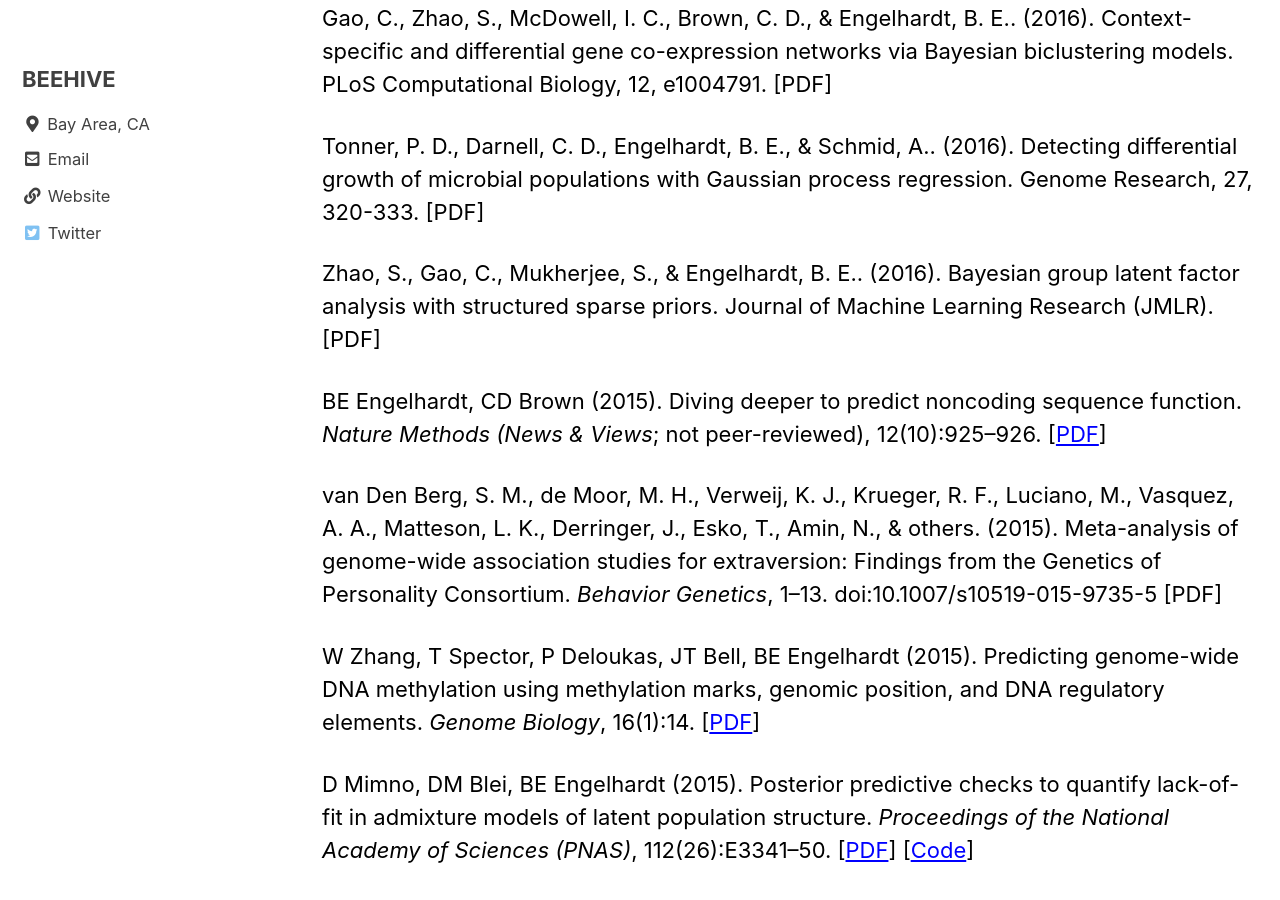
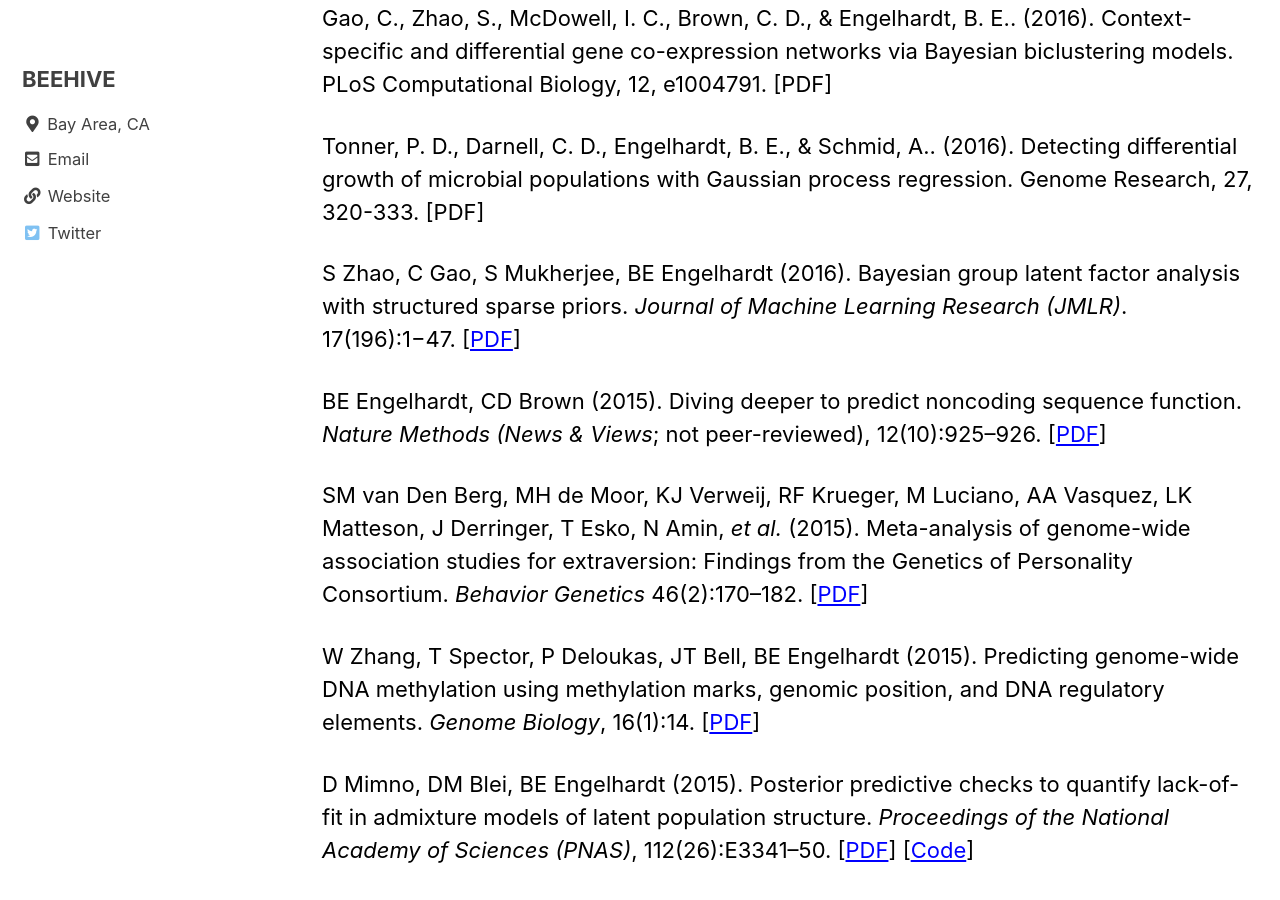
Before and after one commit to stanfordbeehive/stanfordbeehive.github.io, a Jekyll site: the page built from _pages/publications.md, in a window 1280 px wide and 900 px high, scrolled down 6826 px. Built offline with Jekyll 4.4.1, drawn with Linux system fonts in a browser that asks for light colours; cached includes are drawn as plain includes.

Commit message:
Update publications.md

```diff
--- a/_pages/publications.md
+++ b/_pages/publications.md
@@ -139,13 +139,11 @@ Gao, C., Zhao, S., McDowell, I. C., Brown, C. D., & Engelhardt, B. E.. (2016). C
 Tonner, P. D., Darnell, C. D., Engelhardt, B. E., & Schmid, A.. (2016). Detecting differential growth of microbial populations with Gaussian process regression. Genome Research, 27, 320-333.
 [PDF]
 
-Zhao, S., Gao, C., Mukherjee, S., & Engelhardt, B. E.. (2016). Bayesian group latent factor analysis with structured sparse priors. Journal of Machine Learning Research (JMLR).
-[PDF]
+S Zhao, C Gao, S Mukherjee, BE Engelhardt (2016). Bayesian group latent factor analysis with structured sparse priors. *Journal of Machine Learning Research (JMLR)*. 17(196):1−47. [[PDF](https://jmlr.org/papers/v17/14-472.html)]
 
 BE Engelhardt, CD Brown (2015). Diving deeper to predict noncoding sequence function. *Nature Methods (News & Views*; not peer-reviewed), 12(10):925–926. [[PDF](https://www.nature.com/articles/nmeth.3604)]
 
-van Den Berg, S. M., de Moor, M. H., Verweij, K. J., Krueger, R. F., Luciano, M., Vasquez, A. A., Matteson, L. K., Derringer, J., Esko, T., Amin, N., & others. (2015). Meta-analysis of genome-wide association studies for extraversion: Findings from the Genetics of Personality Consortium. *Behavior Genetics*, 1–13. doi:10.1007/s10519-015-9735-5
-[PDF]
+SM van Den Berg, MH de Moor, KJ Verweij, RF Krueger, M Luciano, AA Vasquez, LK Matteson, J Derringer, T Esko, N Amin, *et al.* (2015). Meta-analysis of genome-wide association studies for extraversion: Findings from the Genetics of Personality Consortium. *Behavior Genetics* 46(2):170–182. [[PDF](https://psycnet.apa.org/record/2015-42530-001)]
 
 W Zhang, T Spector, P Deloukas, JT Bell, BE Engelhardt (2015). Predicting genome-wide DNA methylation using methylation marks, genomic position, and DNA regulatory elements. *Genome Biology*, 16(1):14. [[PDF](doi:10.1186/s13059-015-0581-9)]
 
```
